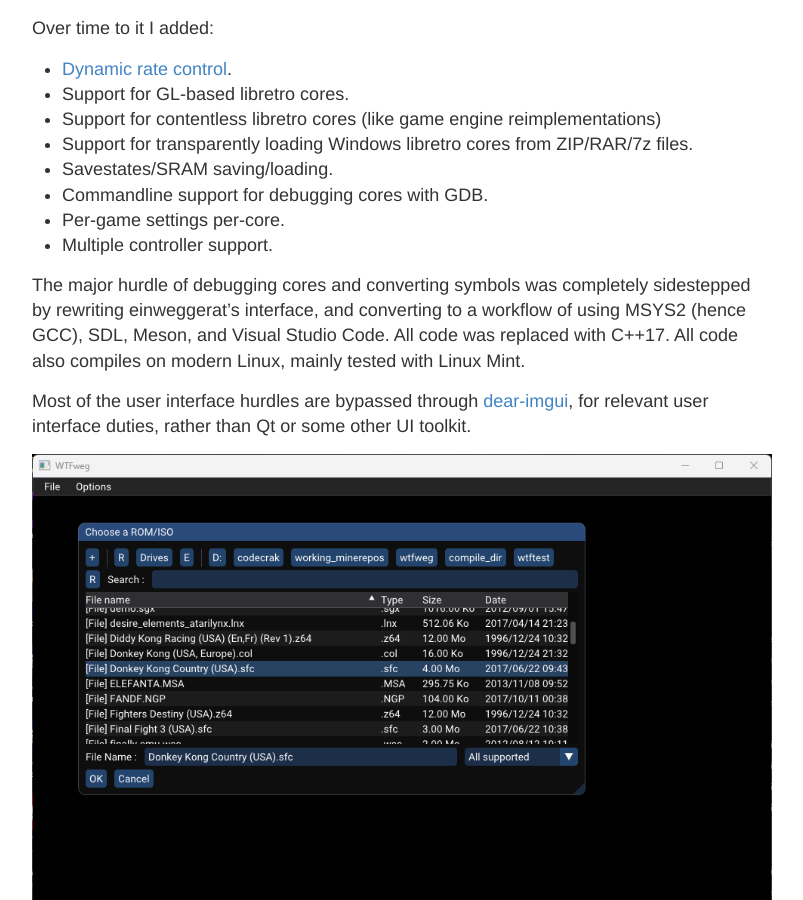
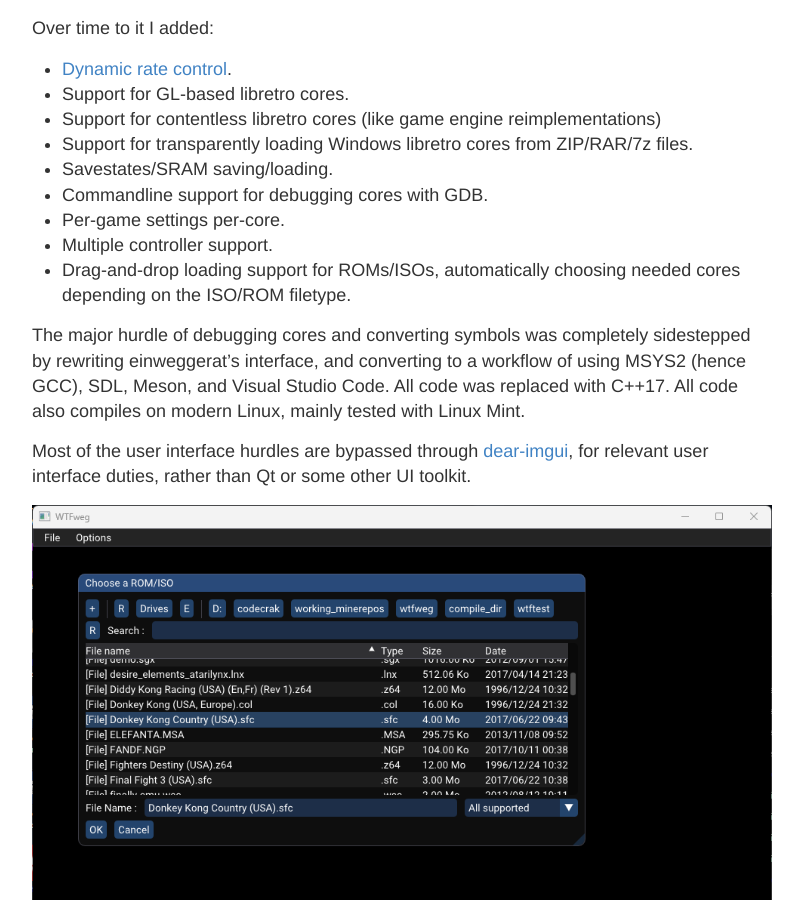
Before and after one commit to mudl0rd/mudl0rd.github.io, a Jekyll site: the page built from _posts/2024-04-21-WTFweg.md, in a window 1280 px wide and 900 px high, scrolled down 1925 px. Shown: the whole window, without its empty margins (238-1041 px from the left). Built offline with Jekyll 4.4.1, drawn with Linux system fonts in a browser that asks for light colours.

Commit message:
add missing feature.

```diff
--- a/_posts/2024-04-21-WTFweg.md
+++ b/_posts/2024-04-21-WTFweg.md
@@ -45,6 +45,7 @@ Over time to it I added:
 * Commandline support for debugging cores with GDB.
 * Per-game settings per-core.
 * Multiple controller support.
+* Drag-and-drop loading support for ROMs/ISOs, automatically choosing needed cores depending on the ISO/ROM filetype.
 
 The major hurdle of debugging cores and converting symbols was completely sidestepped by rewriting einweggerat's interface, and converting to a workflow of using MSYS2 (hence GCC), SDL, Meson, and Visual Studio Code. All code was replaced with C++17. All code also compiles on modern Linux, mainly tested with Linux Mint.
 
```
